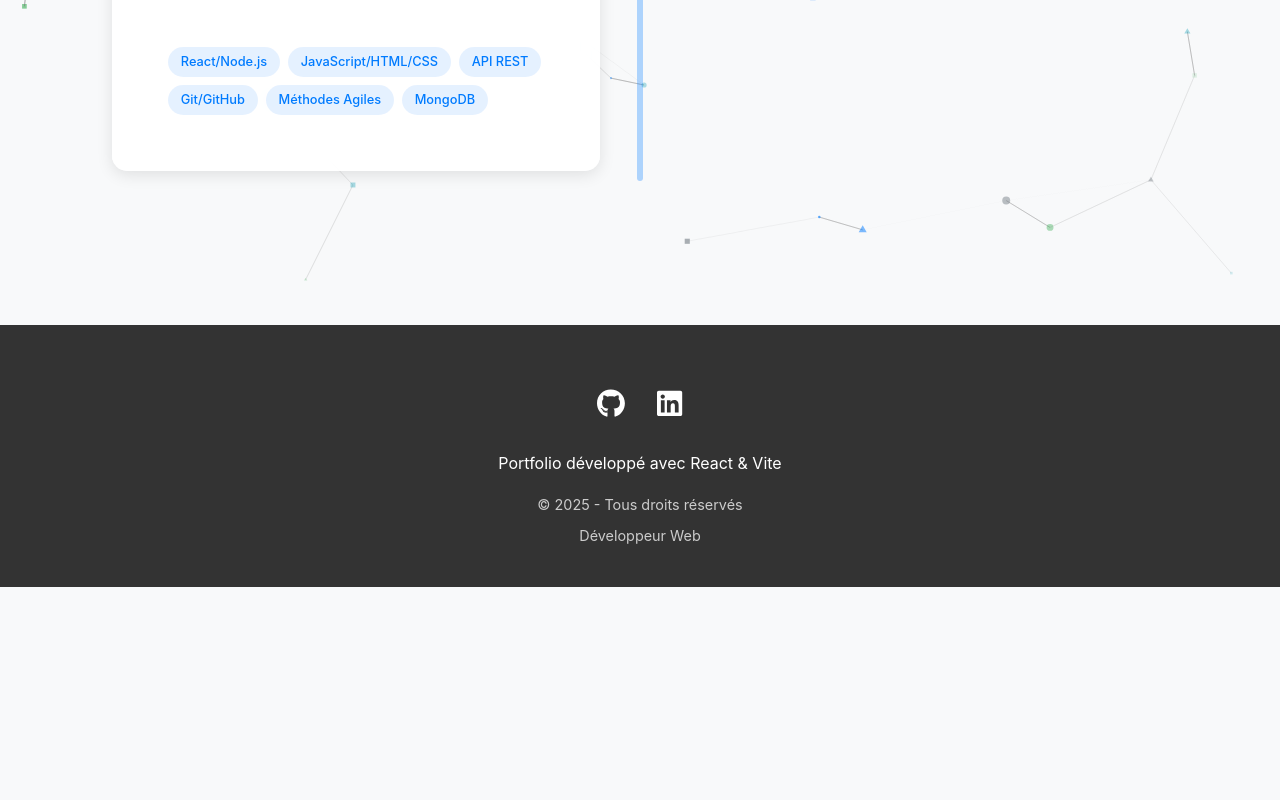
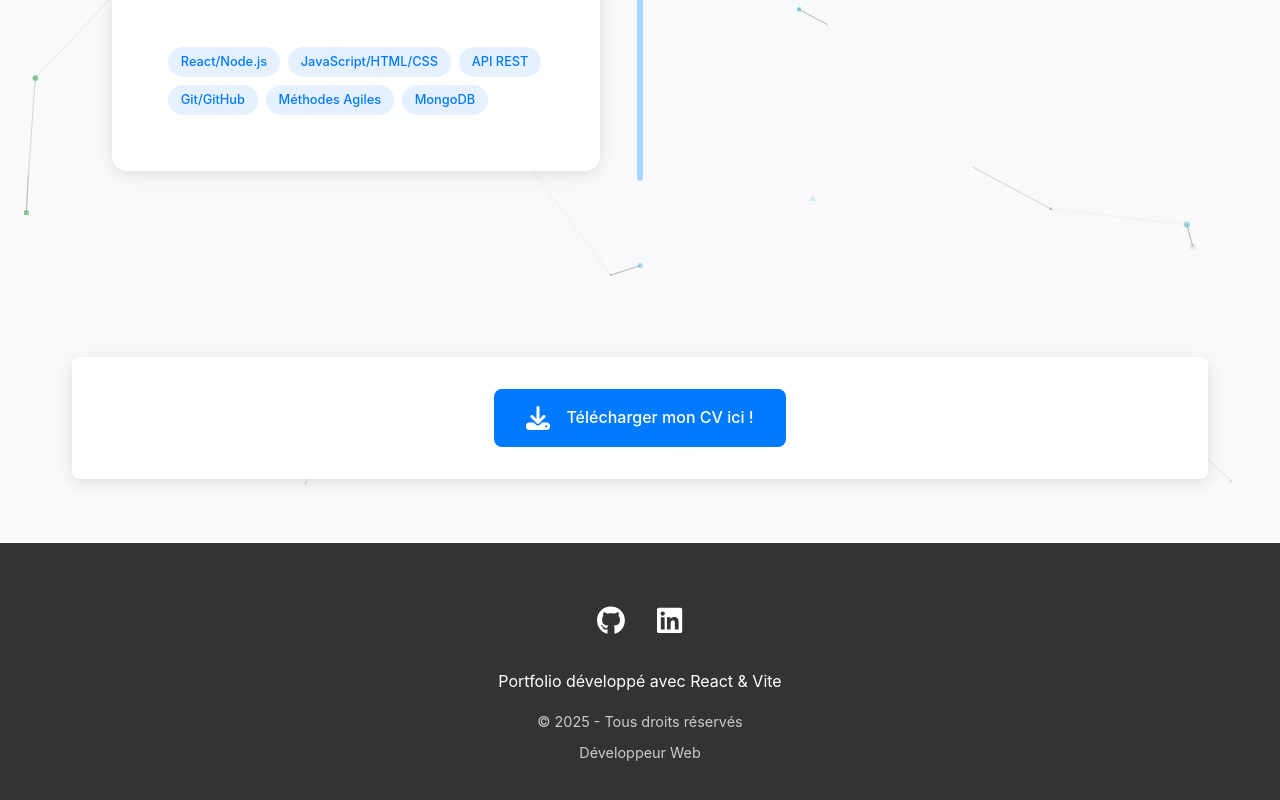
Before and after one commit to Poulidor-Jo/Portfolio-Dev, a React (Vite) app: page / in a window 1280 px wide. Shown: the part 2455-3255 px from the top of the page. Before the commit the page ends 3042 px from the top, so only its background shows below. Built offline with nearby package versions, Linux system fonts and the light colour scheme.

Commit message:
download_cv

```diff
--- a/src/components/Home/Home.jsx
+++ b/src/components/Home/Home.jsx
@@ -1,6 +1,8 @@
 // Import des assets
 import profileImage from '../../assets/images/BFE76322-2A14-4C71-8CBE-39C6FD800BB0.jpeg'
 import ParticlesBackground from './ParticlesBackground'
+import { FontAwesomeIcon } from '@fortawesome/react-fontawesome'
+import { faDownload } from '@fortawesome/free-solid-svg-icons'
 
 // Import des styles
 import './Home.scss'
@@ -138,6 +140,17 @@ function Home() {
             </div>
           </div>
         </section>
+
+        <div className="cv-download">
+          <a
+            href="/src/assets/documents/Cv_Moret_Jordan.pdf"
+            download="Cv_Moret_Jordan.pdf"
+            className="download-btn"
+          >
+            <FontAwesomeIcon icon={faDownload} />
+            Télécharger mon CV ici !
+          </a>
+        </div>
       </div>
     </div>
   )
--- a/src/components/Home/Home.scss
+++ b/src/components/Home/Home.scss
@@ -245,6 +245,43 @@
       }
     }
   }
+
+  .cv-download {
+    margin-top: 3rem;
+    text-align: center;
+    background-color: rgba(255, 255, 255, 0.9);
+    backdrop-filter: blur(8px);
+    border-radius: 8px;
+    padding: 2rem;
+    box-shadow: 0 4px 16px rgba(0, 0, 0, 0.1);
+    transition: transform 0.3s ease, box-shadow 0.3s ease;
+
+    &:hover {
+      transform: translateY(-5px);
+      box-shadow: 0 8px 24px rgba(0, 0, 0, 0.15);
+    }
+
+    .download-btn {
+      display: inline-flex;
+      align-items: center;
+      gap: 1rem;
+      background-color: #007bff;
+      color: white;
+      padding: 1rem 2rem;
+      border-radius: 8px;
+      text-decoration: none;
+      font-weight: 500;
+      transition: background-color 0.3s ease;
+
+      &:hover {
+        background-color: #0056b3;
+      }
+
+      svg {
+        font-size: 1.5rem;
+      }
+    }
+  }
 }
 
 @media (max-width: 1024px) {
```
Also changed, not shown: 1 other file (tests, documents, lock files or other folders).
